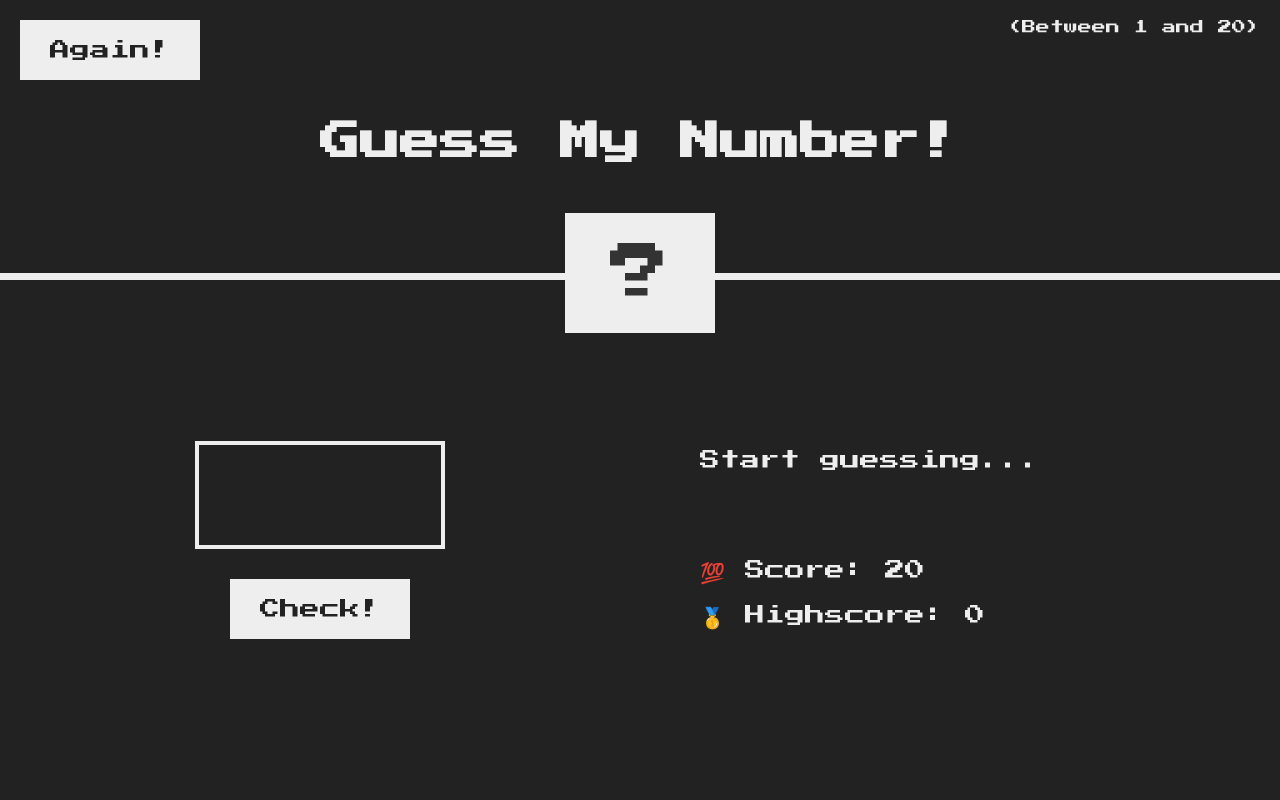
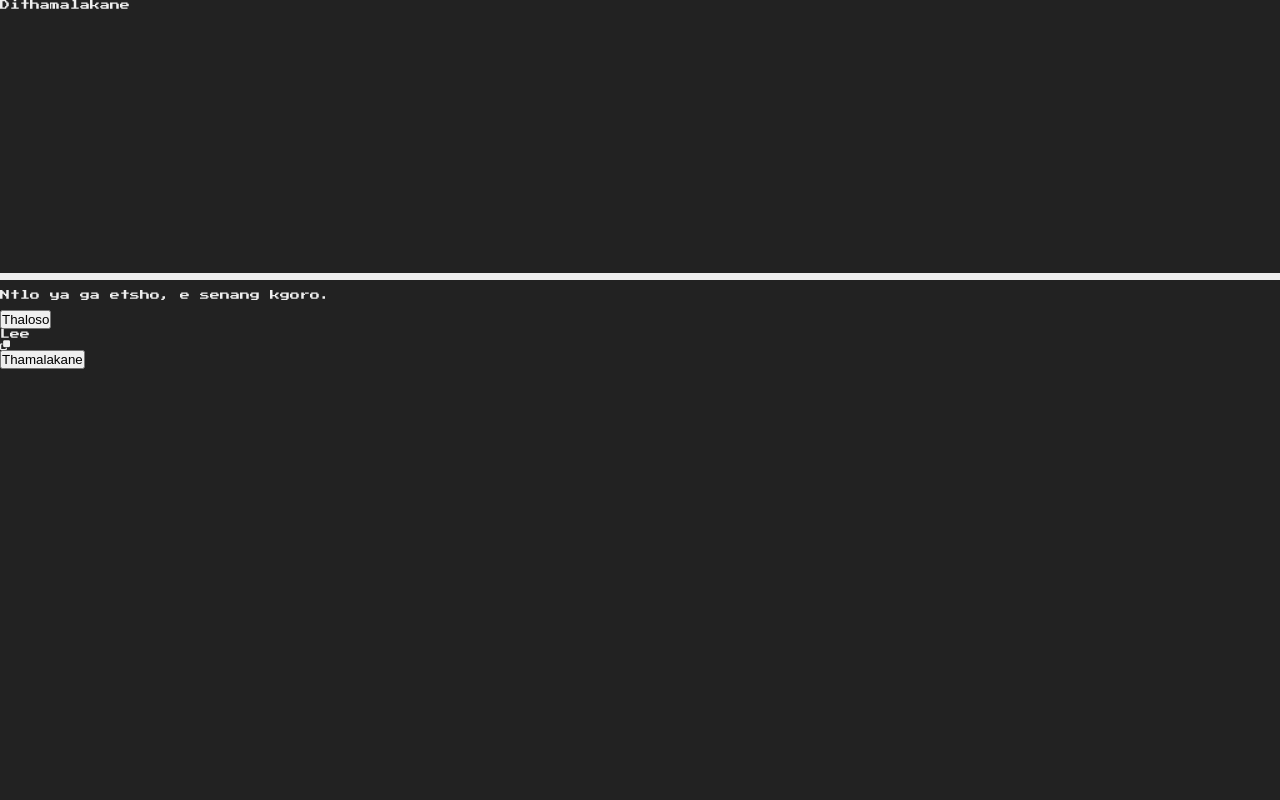
Before and after one commit to Naledi-Star/Dithamalakane, a plain HTML site: page index.html in a window 1280 px wide. Drawn offline with Linux system fonts and the light colour scheme.

Commit message:
Update index.html

```diff
--- a/index.html
+++ b/index.html
@@ -2,31 +2,46 @@
 <html lang="en">
   <head>
     <meta charset="UTF-8" />
+    <meta http-equiv="X-UA-Compatible" content="IE=edge" />
     <meta name="viewport" content="width=device-width, initial-scale=1.0" />
-    <meta http-equiv="X-UA-Compatible" content="ie=edge" />
+    <title>Document</title>
     <link rel="stylesheet" href="style.css" />
-    <title>Guess My Number!</title>
+    <link
+      rel="stylesheet"
+      href="https://cdnjs.cloudflare.com/ajax/libs/font-awesome/6.2.1/css/all.min.css"
+      integrity="sha512-MV7K8+y+gLIBoVD59lQIYicR65iaqukzvf/nwasF0nqhPay5w/9lJmVM2hMDcnK1OnMGCdVK+iQrJ7lzPJQd1w=="
+      crossorigin="anonymous"
+      referrerpolicy="no-referrer"
+    />
   </head>
   <body>
-    <header>
-      <h1>Guess My Number!</h1>
-      <p class="between">(Between 1 and 20)</p>
-      <button class="btn again">Again!</button>
-      <div class="number">?</div>
-    </header>
-    <main>
-      <section class="left">
-        <input type="number" class="guess" />
-        <button class="btn check">Check!</button>
-      </section>
-      <section class="right">
-        <p class="message">Start guessing...</p>
-        <p class="label-score">💯 Score: <span class="score">20</span></p>
-        <p class="label-highscore">
-          🥇 Highscore: <span class="highscore">0</span>
-        </p>
-      </section>
-    </main>
+    <div class="container">
+      <header>Dithamalakane</header>
+      <div class="content">
+        <div class="thamalkn-area">
+          <i class="fas fa-thamalkn-left"></i>
+          <p class="thamalkn" id="thamalkn">
+            Ntlo ya ga etsho, e senang kgoro.
+          </p>
+          <i class="fas fa-thamalkn-right"></i>
+        </div>
+        <!-- <button id="description" onclick="hideShow()">Thaloso</button> -->
+        <button id="description">Thaloso</button>
+
+        <div class="thaloso" id="thaloso">
+          <span class="name">Lee</span>
+        </div>
+      </div>
+      <div class="buttons">
+        <div class="features">
+          <ul>
+            <li class="copy"><i class="fas fa-copy"></i></li>
+            <!-- <li class="twitter"><i class="fab fa-twitter"></i></li> -->
+          </ul>
+          <button id="quote-btn">Thamalakane</button>
+        </div>
+      </div>
+    </div>
     <script src="script.js"></script>
   </body>
 </html>
```
